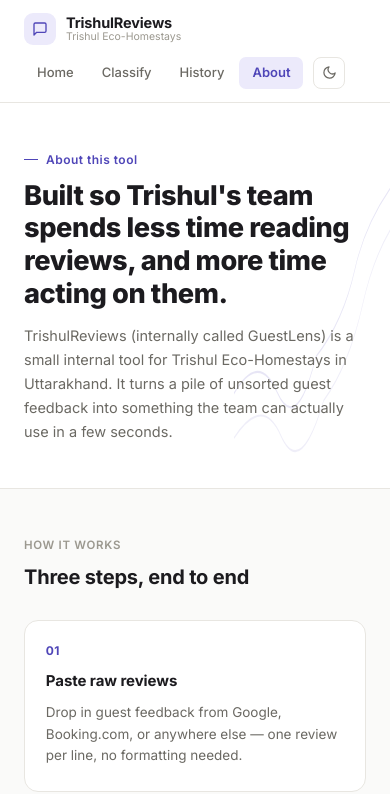
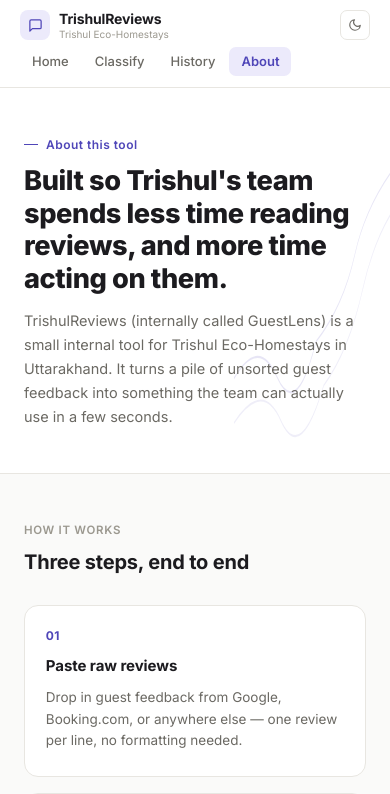
Before and after one commit to yuvrajnegii/TrishulReviews, a React (Vite) app in the folder frontend/: page /about in a window 390 px wide. Shown: the top 794 px of the page. Built offline with nearby package versions, Linux system fonts and the light colour scheme.

Commit message:
feat: improve responsive navbar layout for mobile
Adjusted padding and layout for Navbar component. Updated brand and controls section for better alignment and spacing.

```diff
--- a/frontend/src/components/Navbar.jsx
+++ b/frontend/src/components/Navbar.jsx
@@ -25,28 +25,59 @@ export default function Navbar() {
       <div style={{
         maxWidth: 960,
         margin: "0 auto",
-        padding: "0.8rem 1.5rem",
+        padding: "0.65rem 1.25rem",
+      }}>
+        {/* Row 1: Brand + Controls */}
+        <div style={{
           display: "flex",
           alignItems: "center",
           justifyContent: "space-between",
-        gap: 12,
-        flexWrap: "wrap",
+          marginBottom: "0.4rem",
         }}>
           {/* Brand */}
-        <div style={{ display: "flex", alignItems: "center", gap: 10 }}>
-          <div style={{ width: 32, height: 32, borderRadius: 9, background: tokens.accentSoft, display: "flex", alignItems: "center", justifyContent: "center", flexShrink: 0 }}>
-            <svg width="16" height="16" viewBox="0 0 24 24" fill="none" stroke={tokens.accent} strokeWidth="2" strokeLinecap="round" strokeLinejoin="round">
+          <div style={{ display: "flex", alignItems: "center", gap: 9 }}>
+            <div style={{ width: 30, height: 30, borderRadius: 8, background: tokens.accentSoft, display: "flex", alignItems: "center", justifyContent: "center", flexShrink: 0 }}>
+              <svg width="15" height="15" viewBox="0 0 24 24" fill="none" stroke={tokens.accent} strokeWidth="2" strokeLinecap="round" strokeLinejoin="round">
                 <path d="M21 15a2 2 0 0 1-2 2H7l-4 4V5a2 2 0 0 1 2-2h14a2 2 0 0 1 2 2z" />
               </svg>
             </div>
             <div>
-            <p style={{ fontSize: 14.5, fontWeight: 700, letterSpacing: "-0.01em", margin: 0, color: tokens.text, lineHeight: 1.2 }}>TrishulReviews</p>
-            <p style={{ fontSize: 10.5, color: tokens.textFaint, margin: 0, lineHeight: 1.2 }}>Trishul Eco-Homestays</p>
+              <p style={{ fontSize: 14, fontWeight: 700, letterSpacing: "-0.01em", margin: 0, color: tokens.text, lineHeight: 1.2 }}>TrishulReviews</p>
+              <p style={{ fontSize: 10, color: tokens.textFaint, margin: 0, lineHeight: 1.2 }}>Trishul Eco-Homestays</p>
             </div>
           </div>
 
-        {/* Nav links — wraps on small screens instead of overflowing */}
-        <div style={{ display: "flex", alignItems: "center", gap: 6, flexWrap: "wrap" }}>
+          {/* Controls */}
+          <div style={{ display: "flex", alignItems: "center", gap: 6 }}>
+            {user && (
+              <span style={{ fontSize: 12, fontWeight: 500, color: tokens.textMuted, whiteSpace: "nowrap" }}>
+                Hi, {user.name.split(" ")[0]}
+              </span>
+            )}
+            <button
+              onClick={toggle}
+              aria-label={mode === "light" ? "Switch to dark mode" : "Switch to light mode"}
+              style={{
+                width: 30, height: 30, borderRadius: 7,
+                border: `1px solid ${tokens.border}`, background: tokens.surface,
+                color: tokens.textMuted, cursor: "pointer",
+                display: "flex", alignItems: "center", justifyContent: "center",
+                transition: "border-color 0.15s ease, color 0.15s ease",
+              }}
+            >
+              {mode === "light" ? (
+                <svg width="14" height="14" viewBox="0 0 24 24" fill="none" stroke="currentColor" strokeWidth="2" strokeLinecap="round" strokeLinejoin="round"><path d="M21 12.79A9 9 0 1 1 11.21 3 7 7 0 0 0 21 12.79Z" /></svg>
+              ) : (
+                <svg width="14" height="14" viewBox="0 0 24 24" fill="none" stroke="currentColor" strokeWidth="2" strokeLinecap="round" strokeLinejoin="round"><circle cx="12" cy="12" r="4.5" /><path d="M12 2.5v2.5M12 19v2.5M4.2 4.2l1.8 1.8M18 18l1.8 1.8M2.5 12H5M19 12h2.5M4.2 19.8 6 18M18 6l1.8-1.8" /></svg>
+              )}
+            </button>
+            {user && (
+              <Button variant="secondary" size="sm" onClick={logout}>Log out</Button>
+            )}
+          </div>
+        </div>
+
+        {/* Row 2: Nav links */}
         <nav style={{ display: "flex", gap: 2, flexWrap: "wrap" }}>
           {LINKS.map(link => (
             <NavLink
@@ -55,7 +86,7 @@ export default function Navbar() {
               end={link.to === "/"}
               style={({ isActive }) => ({
                 fontSize: 13,
-                  padding: "6px 13px",
+                padding: "5px 12px",
                 borderRadius: 7,
                 textDecoration: "none",
                 fontWeight: isActive ? 600 : 500,
@@ -69,40 +100,6 @@ export default function Navbar() {
             </NavLink>
           ))}
         </nav>
-
-          {user && (
-            <span style={{
-              fontSize: 12, fontWeight: 500, color: tokens.textMuted, whiteSpace: "nowrap",
-              marginLeft: 6, paddingLeft: 12, borderLeft: `1px solid ${tokens.border}`,
-            }}>
-              Hi, {user.name.split(" ")[0]}
-            </span>
-          )}
-
-          <button
-            onClick={toggle}
-            aria-label={mode === "light" ? "Switch to dark mode" : "Switch to light mode"}
-            style={{
-              width: 32, height: 32, borderRadius: 8, marginLeft: 4,
-              border: `1px solid ${tokens.border}`, background: tokens.surface,
-              color: tokens.textMuted, cursor: "pointer",
-              display: "flex", alignItems: "center", justifyContent: "center",
-              transition: "border-color 0.15s ease, color 0.15s ease",
-            }}
-          >
-            {mode === "light" ? (
-              <svg width="15" height="15" viewBox="0 0 24 24" fill="none" stroke="currentColor" strokeWidth="2" strokeLinecap="round" strokeLinejoin="round"><path d="M21 12.79A9 9 0 1 1 11.21 3 7 7 0 0 0 21 12.79Z" /></svg>
-            ) : (
-              <svg width="15" height="15" viewBox="0 0 24 24" fill="none" stroke="currentColor" strokeWidth="2" strokeLinecap="round" strokeLinejoin="round"><circle cx="12" cy="12" r="4.5" /><path d="M12 2.5v2.5M12 19v2.5M4.2 4.2l1.8 1.8M18 18l1.8 1.8M2.5 12H5M19 12h2.5M4.2 19.8 6 18M18 6l1.8-1.8" /></svg>
-            )}
-          </button>
-
-          {user && (
-            <Button variant="secondary" size="sm" onClick={logout}>
-              Log out
-            </Button>
-          )}
-        </div>
       </div>
     </header>
   );
```
Lines whose indentation alone changed are shown as unchanged.
